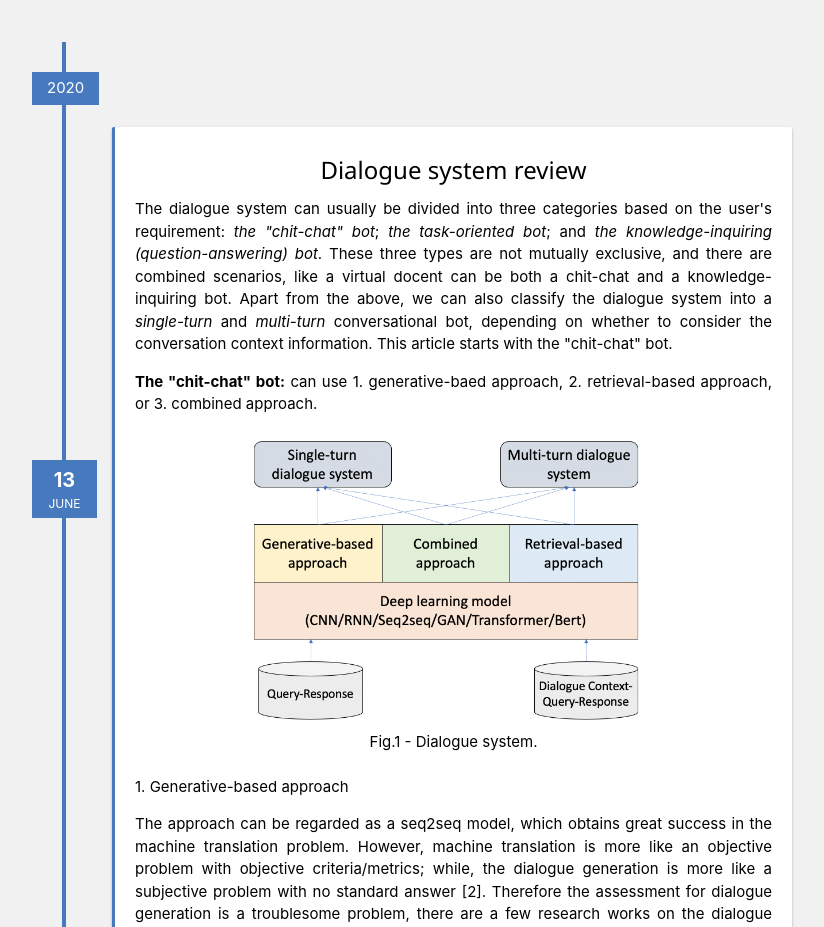
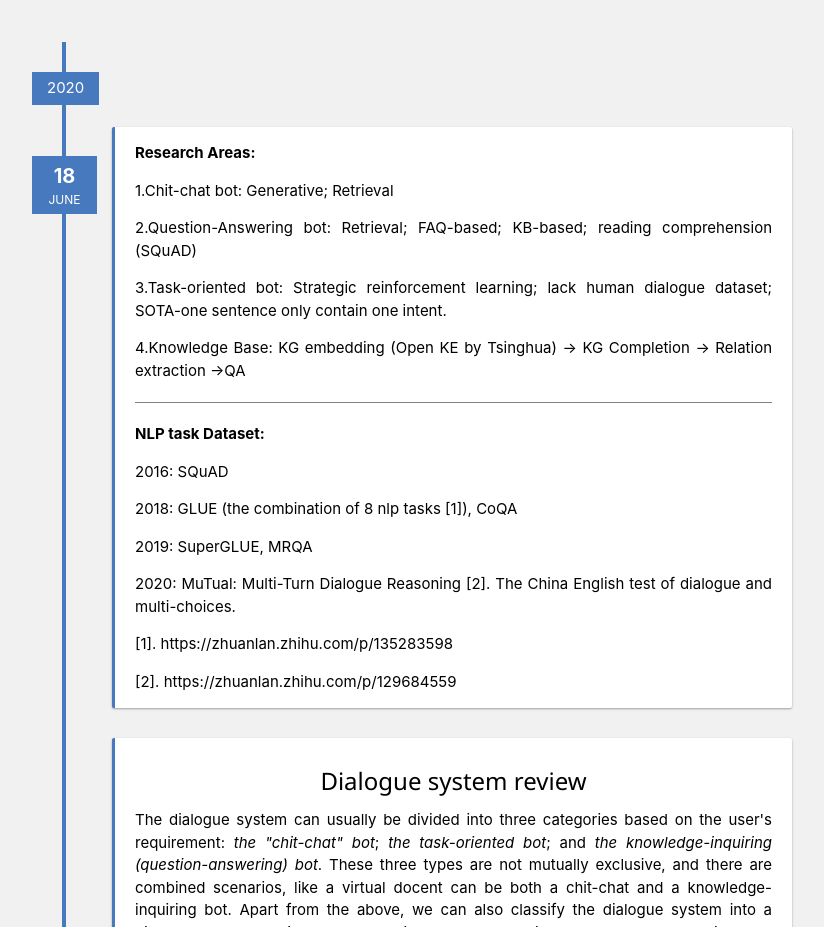
Before and after one commit to JiaxiHe/jiaxihe.github.io, a plain HTML site: page index.html in a window 1280 px wide. Shown: the part 1520-2447 px from the top of the page, without its empty margins (228-1052 px from the left). Drawn offline with nearby package versions, Linux system fonts and the light colour scheme; some icons are missing.

Commit message:
Update index.html

```diff
--- a/index.html
+++ b/index.html
@@ -305,6 +305,33 @@ h2 {
           <div class="timeline__group">
             <span class="timeline__year">2020</span>
 
+            <!--2020 June 18  -->
+            <div class="timeline__box">
+              <div class="timeline__date">
+                <span class="timeline__day">18</span>
+                <span class="timeline__month">June</span>
+              </div>
+              <div class="timeline__post">
+                <div class="timeline__content">
+                  <p><b>Research Areas:</b></p>
+                  <p>1.Chit-chat bot: Generative; Retrieval</p>
+                  <p>2.Question-Answering bot: Retrieval; FAQ-based; KB-based; reading comprehension (SQuAD) </p>
+                  <p>3.Task-oriented bot: Strategic reinforcement learning; lack human dialogue dataset; SOTA-one sentence only contain one intent. </p>
+                  <p>4.Knowledge Base: KG embedding (Open KE by Tsinghua) -> KG Completion -> Relation extraction ->QA  </p>
+                </div>
+                <hr style="height:1px;border-width:0;color:gray;background-color:gray">
+                <div class="timeline__content">
+                  <p><b>NLP task Dataset: </b></p>
+                  <p>2016: SQuAD </p>
+                  <p>2018: GLUE (the combination of 8 nlp tasks [1]), CoQA</p>
+                  <p>2019: SuperGLUE, MRQA</p>
+                  <p>2020: MuTual: Multi-Turn Dialogue Reasoning [2]. The China English test of dialogue and multi-choices.</p>
+                  <p>[1]. https://zhuanlan.zhihu.com/p/135283598</p>
+                  <p>[2]. https://zhuanlan.zhihu.com/p/129684559</p>
+                </div>
+              </div>
+            </div>
+
             <!--2020 June 12  -->
             <div class="timeline__box">
               <div class="timeline__date">
```
